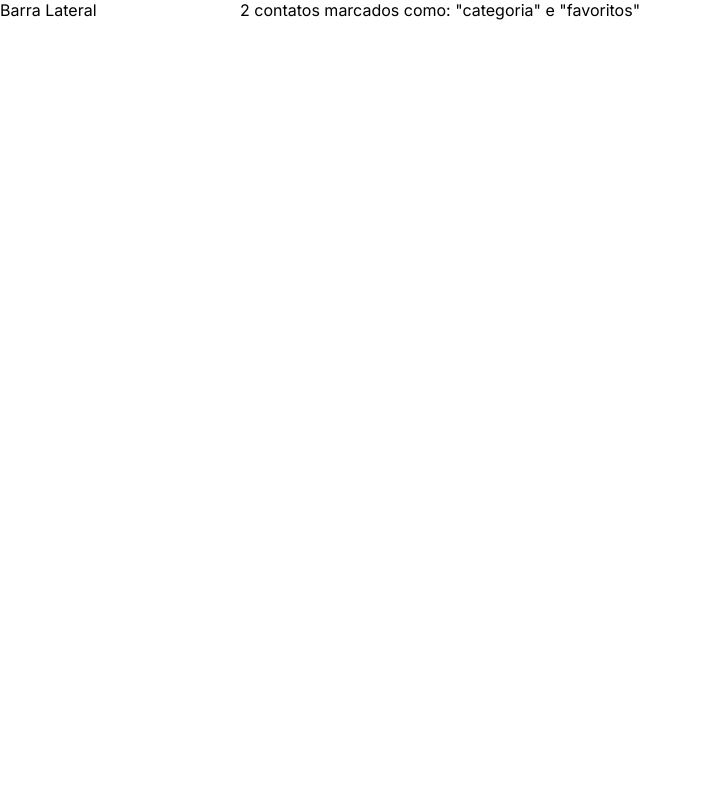
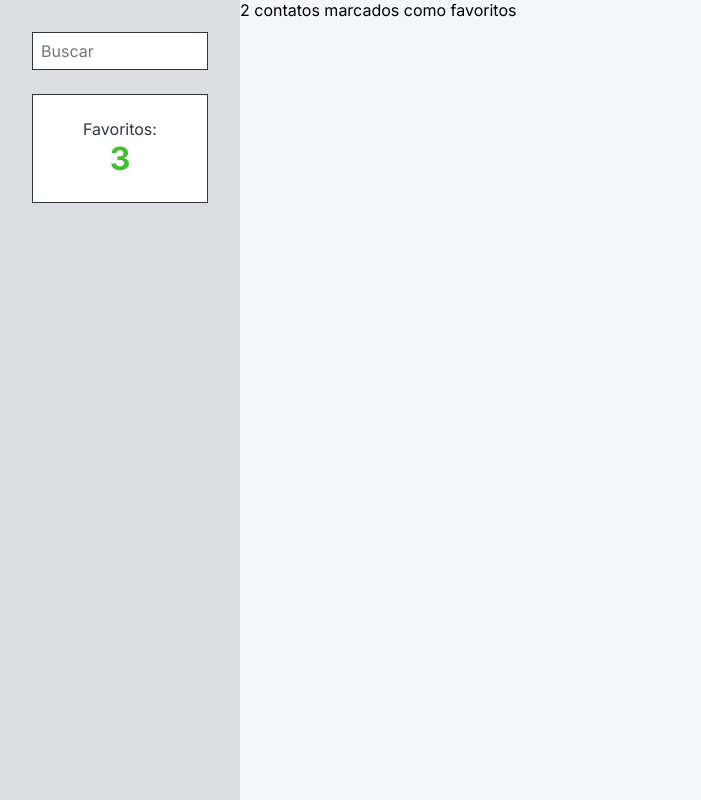
Before and after one commit to carlosebl/meus-contatos, a React (Create React App) app: page / in a window 1280 px wide. Shown: the whole page, without its empty margins (0-701 px from the left). Built offline with nearby package versions, Linux system fonts and the light colour scheme.

Commit message:
barra lateral estilizada

```diff
--- /dev/null
+++ b/src/components/Favoritos/index.tsx
@@ -0,0 +1,10 @@
+import * as S from './styles'
+
+const Favoritos = () => (
+  <S.Card>
+    <p>Favoritos:</p>
+    <S.Contador>3</S.Contador>
+  </S.Card>
+)
+
+export default Favoritos
--- /dev/null
+++ b/src/components/Favoritos/styles.ts
@@ -0,0 +1,16 @@
+import { styled } from 'styled-components'
+
+export const Card = styled.div`
+  padding: 24px;
+  color: #2f3640;
+  background-color: #fff;
+  margin-top: 24px;
+  border: 1px solid #2f3640;
+`
+
+export const Contador = styled.span`
+  display: block;
+  font-weight: bold;
+  font-size: 32px;
+  color: #44bd32;
+`
--- a/src/containers/BarraLateral/index.tsx
+++ b/src/containers/BarraLateral/index.tsx
@@ -1,3 +1,13 @@
-const BarraLateral = () => <aside>Barra Lateral</aside>
+import Favoritos from '../../components/Favoritos'
+import * as S from './styles'
+
+const BarraLateral = () => (
+  <S.Aside>
+    <div>
+      <S.CampoBusca type="text" placeholder="Buscar" />
+      <Favoritos />
+    </div>
+  </S.Aside>
+)
 
 export default BarraLateral
--- a/src/containers/BarraLateral/styles.ts
+++ b/src/containers/BarraLateral/styles.ts
@@ -1,3 +1,16 @@
 import { styled } from 'styled-components'
 
-export const BarraLateral = styled.aside``
+export const Aside = styled.aside`
+  padding: 32px;
+  text-align: center;
+  background-color: #dcdde1;
+  height: 100vh;
+`
+
+export const CampoBusca = styled.input`
+  max-width: 100%;
+  font-size: 16px;
+  padding: 8px;
+  color: #2f3640;
+  border: 1px solid #2f3640;
+`
--- a/src/containers/ListaContatos/index.tsx
+++ b/src/containers/ListaContatos/index.tsx
@@ -1,9 +1,9 @@
+import { Main } from './styles'
+
 const ListaContatos = () => (
-  <main>
-    <p>
-      2 contatos marcados como: &quot;categoria&quot; e &quot;favoritos&quot;
-    </p>
-  </main>
+  <Main>
+    <p>2 contatos marcados como favoritos</p>
+  </Main>
 )
 
 export default ListaContatos
--- /dev/null
+++ b/src/containers/ListaContatos/styles.ts
@@ -0,0 +1,5 @@
+import { styled } from 'styled-components'
+
+export const Main = styled.main`
+  background-color: #f5f6fa;
+`
--- a/src/index.css
+++ /dev/null
@@ -1,13 +0,0 @@
-body {
-  margin: 0;
-  font-family: -apple-system, BlinkMacSystemFont, 'Segoe UI', 'Roboto', 'Oxygen',
-    'Ubuntu', 'Cantarell', 'Fira Sans', 'Droid Sans', 'Helvetica Neue',
-    sans-serif;
-  -webkit-font-smoothing: antialiased;
-  -moz-osx-font-smoothing: grayscale;
-}
-
-code {
-  font-family: source-code-pro, Menlo, Monaco, Consolas, 'Courier New',
-    monospace;
-}
```
